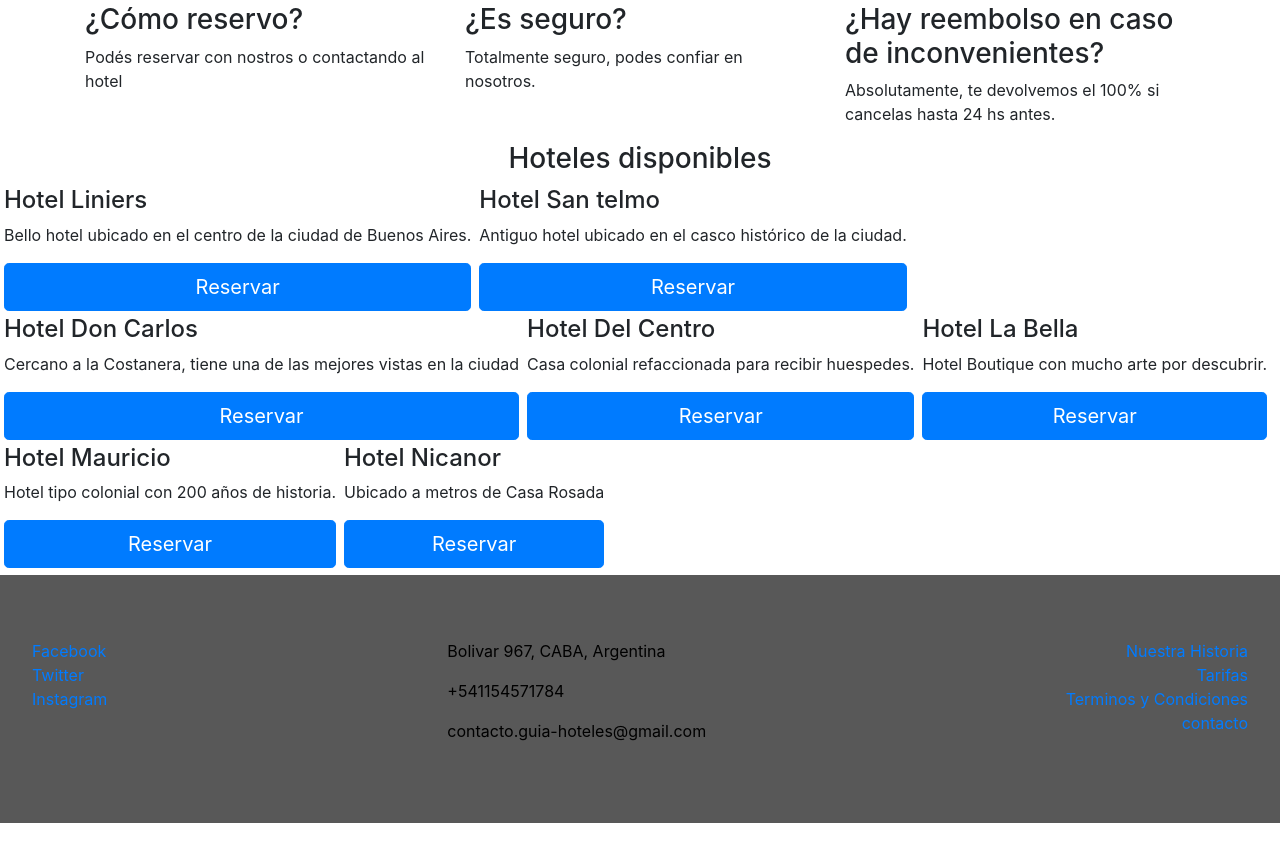
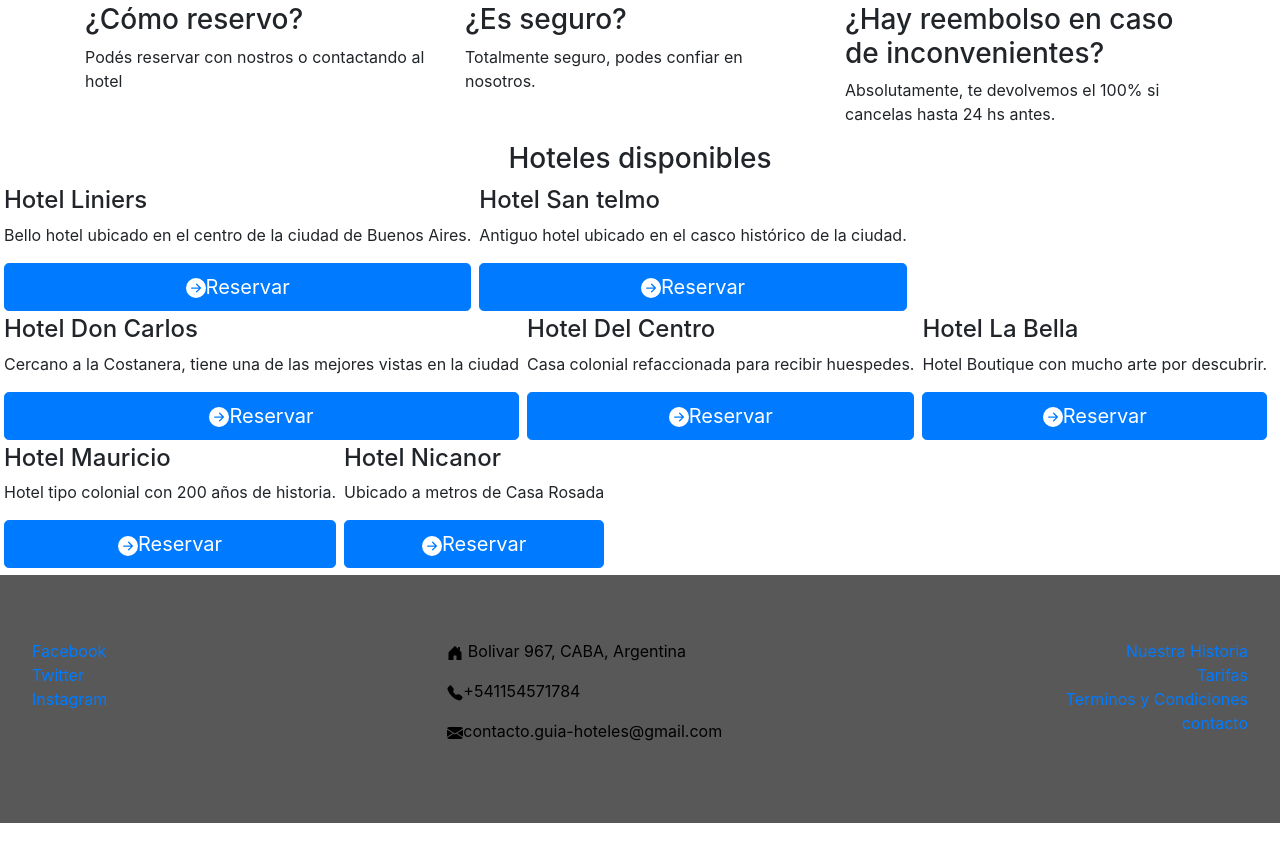
Before and after one commit to fernh08/guia-hotelesmodulo3, a website: page index.html in a window 1280 px wide. Shown: the part 371-1226 px from the top of the page. Drawn offline with nearby package versions, Linux system fonts and the light colour scheme; a web font is replaced by a local one.

Commit message:
agregamos iconos

```diff
--- a/css/main.css
+++ b/css/main.css
@@ -20,3 +20,7 @@
 .btn-lg{
     width: 100%;
 }
+
+.footer-address-icon {
+    padding-right: 20px;
+}
--- a/index.html
+++ b/index.html
@@ -9,6 +9,7 @@
     <!-- Bootstrap CSS -->
     <link rel="stylesheet" href="node_modules/bootstrap/dist/css/bootstrap.min.css">
     <link rel="stylesheet" href="css/main.css">
+    <link rel="stylesheet" href="node_modules/open-iconic/font/css/open-iconic-bootstrap.min.css">
 
     <title>Guia-Hoteles</title>
   </head>
@@ -65,7 +66,9 @@
       <h4>Hotel Liniers</h4>
       <p>Bello hotel ubicado en el centro de la ciudad de Buenos Aires.</p>
     </div>
-    <div><button type="button" class="btn btn-primary btn-lg">Reservar</button></div>
+    <div><button type="button" class="btn btn-primary btn-lg"><svg width="1em" height="1em" viewBox="0 0 16 16" class="bi bi-arrow-right-circle-fill" fill="currentColor" xmlns="http://www.w3.org/2000/svg">
+      <path fill-rule="evenodd" d="M16 8A8 8 0 1 1 0 8a8 8 0 0 1 16 0zm-11.5.5a.5.5 0 0 1 0-1h5.793L8.146 5.354a.5.5 0 1 1 .708-.708l3 3a.5.5 0 0 1 0 .708l-3 3a.5.5 0 0 1-.708-.708L10.293 8.5H4.5z"/>
+    </svg>Reservar</button></div>
   </div>
 
   <div class=" card-hotel d-flex flex-column justify-content-between">
@@ -73,7 +76,9 @@
       <h4>Hotel San telmo</h4>
       <p>Antiguo hotel ubicado en el casco histórico de la ciudad.</p>
     </div>
-    <div><button type="button" class="btn btn-primary btn-lg">Reservar</button></div>
+    <div><button type="button" class="btn btn-primary btn-lg"><svg width="1em" height="1em" viewBox="0 0 16 16" class="bi bi-arrow-right-circle-fill" fill="currentColor" xmlns="http://www.w3.org/2000/svg">
+      <path fill-rule="evenodd" d="M16 8A8 8 0 1 1 0 8a8 8 0 0 1 16 0zm-11.5.5a.5.5 0 0 1 0-1h5.793L8.146 5.354a.5.5 0 1 1 .708-.708l3 3a.5.5 0 0 1 0 .708l-3 3a.5.5 0 0 1-.708-.708L10.293 8.5H4.5z"/>
+    </svg>Reservar</button></div>
   </div>
 
   <div class=" card-hotel d-flex flex-column justify-content-between">
@@ -81,7 +86,9 @@
       <h4>Hotel Don Carlos</h4>
       <p>Cercano a la Costanera, tiene una de las mejores vistas en la ciudad</p>
     </div>
-    <div><button type="button" class="btn btn-primary btn-lg">Reservar</button></div>
+    <div><button type="button" class="btn btn-primary btn-lg"><svg width="1em" height="1em" viewBox="0 0 16 16" class="bi bi-arrow-right-circle-fill" fill="currentColor" xmlns="http://www.w3.org/2000/svg">
+      <path fill-rule="evenodd" d="M16 8A8 8 0 1 1 0 8a8 8 0 0 1 16 0zm-11.5.5a.5.5 0 0 1 0-1h5.793L8.146 5.354a.5.5 0 1 1 .708-.708l3 3a.5.5 0 0 1 0 .708l-3 3a.5.5 0 0 1-.708-.708L10.293 8.5H4.5z"/>
+    </svg>Reservar</button></div>
   </div>
 
   <div class=" card-hotel d-flex flex-column justify-content-between">
@@ -89,7 +96,9 @@
       <h4>Hotel Del Centro</h4>
       <p>Casa colonial refaccionada para recibir huespedes.</p>
     </div>
-    <div><button type="button" class="btn btn-primary btn-lg">Reservar</button></div>
+    <div><button type="button" class="btn btn-primary btn-lg"><svg width="1em" height="1em" viewBox="0 0 16 16" class="bi bi-arrow-right-circle-fill" fill="currentColor" xmlns="http://www.w3.org/2000/svg">
+      <path fill-rule="evenodd" d="M16 8A8 8 0 1 1 0 8a8 8 0 0 1 16 0zm-11.5.5a.5.5 0 0 1 0-1h5.793L8.146 5.354a.5.5 0 1 1 .708-.708l3 3a.5.5 0 0 1 0 .708l-3 3a.5.5 0 0 1-.708-.708L10.293 8.5H4.5z"/>
+    </svg>Reservar</button></div>
   </div>
 
   <div class="card-hotel d-flex flex-column justify-content-between">
@@ -97,7 +106,9 @@
       <h4>Hotel La Bella</h4>
       <p>Hotel Boutique con mucho arte por descubrir.</p>
     </div>
-    <div><button type="button" class="btn btn-primary btn-lg">Reservar</button></div>
+    <div><button type="button" class="btn btn-primary btn-lg"><svg width="1em" height="1em" viewBox="0 0 16 16" class="bi bi-arrow-right-circle-fill" fill="currentColor" xmlns="http://www.w3.org/2000/svg">
+      <path fill-rule="evenodd" d="M16 8A8 8 0 1 1 0 8a8 8 0 0 1 16 0zm-11.5.5a.5.5 0 0 1 0-1h5.793L8.146 5.354a.5.5 0 1 1 .708-.708l3 3a.5.5 0 0 1 0 .708l-3 3a.5.5 0 0 1-.708-.708L10.293 8.5H4.5z"/>
+    </svg>Reservar</button></div>
   </div>
 
   <div class=" card-hotel d-flex flex-column justify-content-between">
@@ -105,7 +116,9 @@
       <h4>Hotel Mauricio</h4>
       <p>Hotel tipo colonial con 200 años de historia.</p>
     </div>
-    <div><button type="button" class="btn btn-primary btn-lg">Reservar</button></div>
+    <div><button type="button" class="btn btn-primary btn-lg"><svg width="1em" height="1em" viewBox="0 0 16 16" class="bi bi-arrow-right-circle-fill" fill="currentColor" xmlns="http://www.w3.org/2000/svg">
+      <path fill-rule="evenodd" d="M16 8A8 8 0 1 1 0 8a8 8 0 0 1 16 0zm-11.5.5a.5.5 0 0 1 0-1h5.793L8.146 5.354a.5.5 0 1 1 .708-.708l3 3a.5.5 0 0 1 0 .708l-3 3a.5.5 0 0 1-.708-.708L10.293 8.5H4.5z"/>
+    </svg>Reservar</button></div>
   </div>
 
   <div class="card-hotel d-flex flex-column justify-content-between">
@@ -113,7 +126,9 @@
       <h4>Hotel Nicanor</h4>
       <p>Ubicado a metros de Casa Rosada</p>
     </div>
-    <div><button type="button" class="btn btn-primary btn-lg">Reservar</button></div>
+    <div><button type="button" class="btn btn-primary btn-lg"><svg width="1em" height="1em" viewBox="0 0 16 16" class="bi bi-arrow-right-circle-fill" fill="currentColor" xmlns="http://www.w3.org/2000/svg">
+      <path fill-rule="evenodd" d="M16 8A8 8 0 1 1 0 8a8 8 0 0 1 16 0zm-11.5.5a.5.5 0 0 1 0-1h5.793L8.146 5.354a.5.5 0 1 1 .708-.708l3 3a.5.5 0 0 1 0 .708l-3 3a.5.5 0 0 1-.708-.708L10.293 8.5H4.5z"/>
+    </svg>Reservar</button></div>
   </div>
  </div>
 </div>
@@ -127,9 +142,17 @@
     </div>
     <div class="col-sm-4">
       <address>
-        <p>Bolivar 967, CABA, Argentina</p>
-        <p>+541154571784</p>
-        <p>contacto.guia-hoteles@gmail.com</p>
+        <p><svg width="1em" height="1em" viewBox="0 0 16 16" class="bi bi-house-door-fill" fill="currentColor" xmlns="http://www.w3.org/2000/svg">
+          <path d="M6.5 10.995V14.5a.5.5 0 0 1-.5.5H2a.5.5 0 0 1-.5-.5v-7a.5.5 0 0 1 .146-.354l6-6a.5.5 0 0 1 .708 0l6 6a.5.5 0 0 1 .146.354v7a.5.5 0 0 1-.5.5h-4a.5.5 0 0 1-.5-.5V11c0-.25-.25-.5-.5-.5H7c-.25 0-.5.25-.5.495z"/>
+          <path fill-rule="evenodd" d="M13 2.5V6l-2-2V2.5a.5.5 0 0 1 .5-.5h1a.5.5 0 0 1 .5.5z"/>
+        </svg>
+        Bolivar 967, CABA, Argentina</p>
+        <p><svg width="1em" height="1em" viewBox="0 0 16 16" class="bi bi-telephone-fill" fill="currentColor" xmlns="http://www.w3.org/2000/svg">
+          <path fill-rule="evenodd" d="M2.267.98a1.636 1.636 0 0 1 2.448.152l1.681 2.162c.309.396.418.913.296 1.4l-.513 2.053a.636.636 0 0 0 .167.604L8.65 9.654a.636.636 0 0 0 .604.167l2.052-.513a1.636 1.636 0 0 1 1.401.296l2.162 1.681c.777.604.849 1.753.153 2.448l-.97.97c-.693.693-1.73.998-2.697.658a17.47 17.47 0 0 1-6.571-4.144A17.47 17.47 0 0 1 .639 4.646c-.34-.967-.035-2.004.658-2.698l.97-.969z"/>
+        </svg>+541154571784</p>
+        <p><svg width="1em" height="1em" viewBox="0 0 16 16" class="bi bi-envelope-fill" fill="currentColor" xmlns="http://www.w3.org/2000/svg">
+          <path fill-rule="evenodd" d="M.05 3.555A2 2 0 0 1 2 2h12a2 2 0 0 1 1.95 1.555L8 8.414.05 3.555zM0 4.697v7.104l5.803-3.558L0 4.697zM6.761 8.83l-6.57 4.027A2 2 0 0 0 2 14h12a2 2 0 0 0 1.808-1.144l-6.57-4.027L8 9.586l-1.239-.757zm3.436-.586L16 11.801V4.697l-5.803 3.546z"/>
+        </svg>contacto.guia-hoteles@gmail.com</p>
       </address>
     </div>
     <div class="col-sm-4 d-flex flex-column align-items-end">
--- a/package.json
+++ b/package.json
@@ -20,6 +20,8 @@
   "dependencies": {
     "@popperjs/core": "^2.5.4",
     "bootstrap": "^4.5.3",
-    "jquery": "^3.5.1"
+    "bootstrap-icons": "^1.1.0",
+    "jquery": "^3.5.1",
+    "open-iconic": "^1.1.1"
   }
 }
```
Also changed, not shown: 1 other file.
